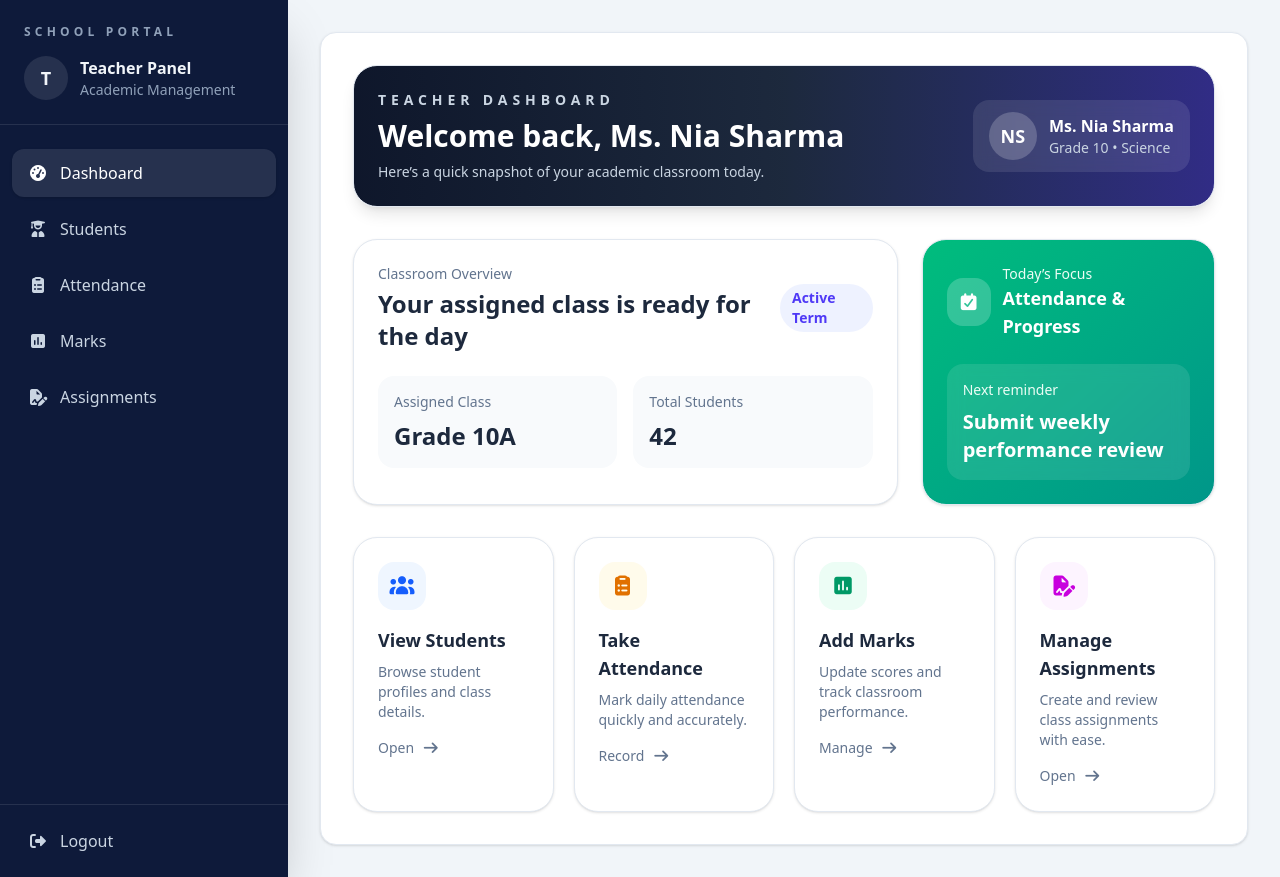
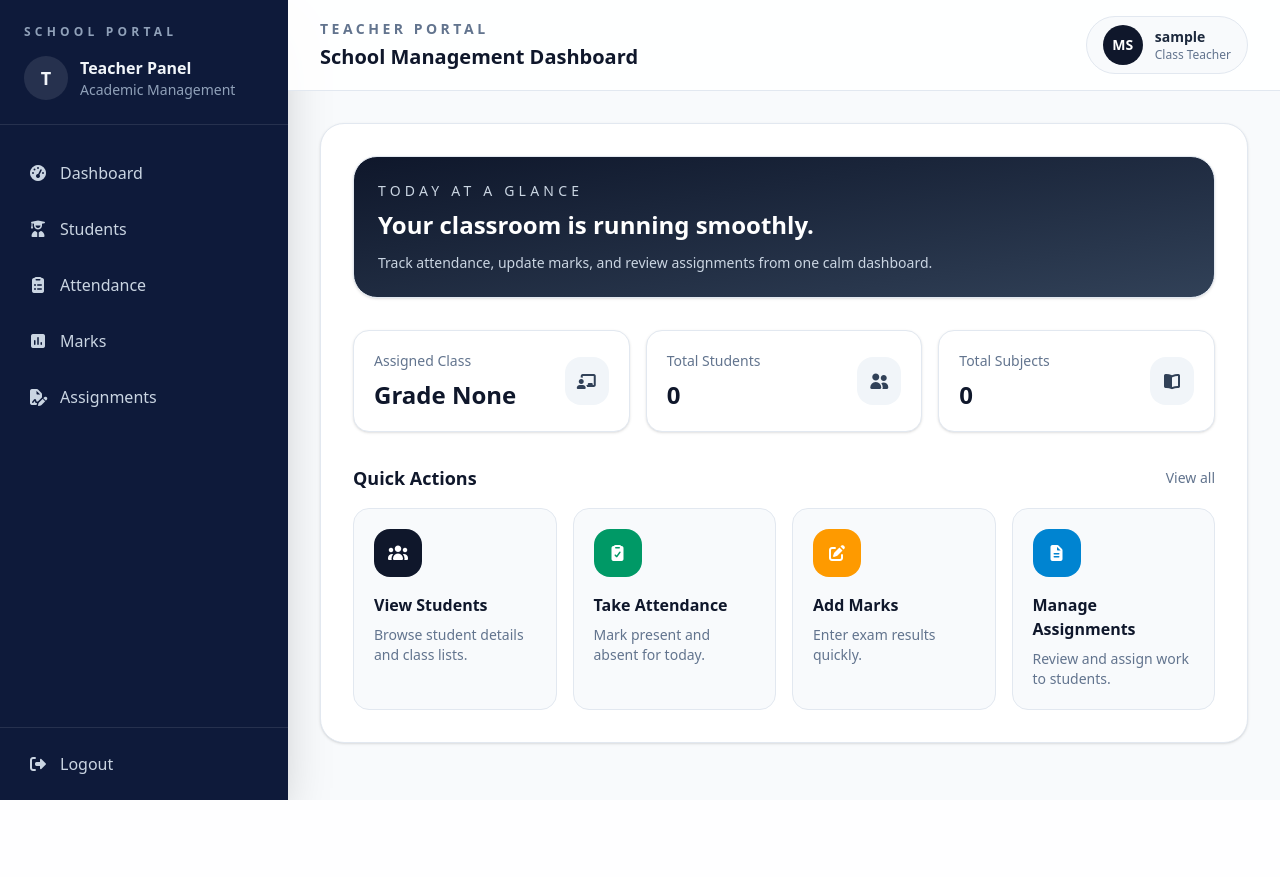
Before and after one commit to Prateek-Giree/sms-cnw-9-10, a Django app: page /dashboard/ in a window 1280 px wide. After the commit the page ends 800 px from the top, so only its background shows below. Run offline with Django 5.2, Linux system fonts and the light colour scheme; the visitor is signed in with stand-in values (Sample User, id 1); data that the repository does not hold is empty; some libraries are stand-ins or nearby versions.

Commit message:
feat:student and attendance

```diff
--- a/accounts/templates/accounts/dashboard.html
+++ b/accounts/templates/accounts/dashboard.html
@@ -1,111 +1,78 @@
-{% extends "base.html" %}
+{% extends 'base.html' %}
 
+{% block title %}Dashboard{% endblock %}
 {% block content %}
 <div class="space-y-8">
-  <header class="flex flex-col gap-4 rounded-3xl border border-slate-200 bg-gradient-to-r from-slate-900 via-slate-800 to-indigo-900 p-6 text-white shadow-lg lg:flex-row lg:items-center lg:justify-between">
-    <div>
-      <p class="text-sm font-semibold uppercase tracking-[0.35em] text-slate-300">Teacher Dashboard</p>
-      <h1 class="mt-2 text-3xl font-semibold">Welcome back, Ms. Nia Sharma</h1>
-      <p class="mt-2 text-sm text-slate-300">Here’s a quick snapshot of your academic classroom today.</p>
-    </div>
-
-    <div class="flex items-center gap-3 rounded-2xl bg-white/10 px-4 py-3 backdrop-blur">
-      <div class="flex h-12 w-12 items-center justify-center rounded-full bg-white/20 text-lg font-semibold">NS</div>
+  <section class="rounded-3xl border border-slate-200 bg-gradient-to-br from-slate-900 to-slate-700 p-6 text-white shadow-sm">
+    <div class="flex flex-col gap-4 lg:flex-row lg:items-end lg:justify-between">
       <div>
-        <p class="font-semibold">Ms. Nia Sharma</p>
-        <p class="text-sm text-slate-300">Grade 10 • Science</p>
-      </div>
-    </div>
-  </header>
-
-  <section class="grid gap-6 lg:grid-cols-[1.3fr_0.7fr]">
-    <div class="rounded-3xl border border-slate-200 bg-white p-6 shadow-sm">
-      <div class="flex items-center justify-between gap-3">
-        <div>
-          <p class="text-sm font-medium text-slate-500">Classroom Overview</p>
-          <h2 class="mt-1 text-2xl font-semibold text-slate-800">Your assigned class is ready for the day</h2>
-        </div>
-        <span class="rounded-full bg-indigo-50 px-3 py-1 text-sm font-semibold text-indigo-600">Active Term</span>
+        <p class="text-sm font-medium uppercase tracking-[0.3em] text-slate-300">Today at a glance</p>
+        <h2 class="mt-2 text-2xl font-semibold">Your classroom is running smoothly.</h2>
+        <p class="mt-3 max-w-2xl text-sm text-slate-300">Track attendance, update marks, and review assignments from one calm dashboard.</p>
       </div>
 
-      <div class="mt-6 grid gap-4 sm:grid-cols-2">
-        <div class="rounded-2xl bg-slate-50 p-4">
+    </div>
+  </section>
+
+  <section class="grid gap-4 md:grid-cols-3">
+    <div class="rounded-2xl border border-slate-200 bg-white p-5 shadow-sm">
+      <div class="flex items-center justify-between">
+        <div>
           <p class="text-sm text-slate-500">Assigned Class</p>
-          <p class="mt-2 text-2xl font-semibold text-slate-800">Grade 10A</p>
+          <p class="mt-2 text-2xl font-semibold text-slate-900">Grade {{ classroom }}</p>
         </div>
-        <div class="rounded-2xl bg-slate-50 p-4">
-          <p class="text-sm text-slate-500">Total Students</p>
-          <p class="mt-2 text-2xl font-semibold text-slate-800">42</p>
-        </div>
+        <div class="rounded-2xl bg-slate-100 p-3 text-slate-700"><i class="fa-solid fa-chalkboard-user"></i></div>
       </div>
     </div>
 
-    <div class="rounded-3xl border border-slate-200 bg-gradient-to-br from-emerald-500 to-teal-600 p-6 text-white shadow-sm">
-      <div class="flex items-center gap-3">
-        <div class="flex h-12 w-12 items-center justify-center rounded-2xl bg-white/20 text-lg">
-          <i class="fa-solid fa-calendar-check"></i>
+    <div class="rounded-2xl border border-slate-200 bg-white p-5 shadow-sm">
+      <div class="flex items-center justify-between">
+        <div>
+          <p class="text-sm text-slate-500">Total Students</p>
+          <p class="mt-2 text-2xl font-semibold text-slate-900">{{ student_count }}</p>
         </div>
+        <div class="rounded-2xl bg-slate-100 p-3 text-slate-700"><i class="fa-solid fa-user-group"></i></div>
+      </div>
+    </div>
+
+    <div class="rounded-2xl border border-slate-200 bg-white p-5 shadow-sm">
+      <div class="flex items-center justify-between">
         <div>
-          <p class="text-sm text-emerald-50">Today’s Focus</p>
-          <p class="text-lg font-semibold">Attendance & Progress</p>
+          <p class="text-sm text-slate-500">Total Subjects</p>
+          <p class="mt-2 text-2xl font-semibold text-slate-900">{{ subject_count }}</p>
         </div>
-      </div>
-
-      <div class="mt-6 rounded-2xl bg-white/10 p-4 backdrop-blur">
-        <p class="text-sm text-emerald-50">Next reminder</p>
-        <p class="mt-2 text-xl font-semibold">Submit weekly performance review</p>
+        <div class="rounded-2xl bg-slate-100 p-3 text-slate-700"><i class="fa-solid fa-book-open"></i></div>
       </div>
     </div>
   </section>
 
-  <section class="grid gap-5 md:grid-cols-2 xl:grid-cols-4">
-    <a href="#" class="group rounded-3xl border border-slate-200 bg-white p-6 shadow-sm transition duration-200 hover:-translate-y-1 hover:shadow-lg">
-      <div class="flex h-12 w-12 items-center justify-center rounded-2xl bg-blue-50 text-blue-600">
-        <i class="fa-solid fa-users text-xl"></i>
-      </div>
-      <h3 class="mt-4 text-lg font-semibold text-slate-800">View Students</h3>
-      <p class="mt-2 text-sm text-slate-500">Browse student profiles and class details.</p>
-      <div class="mt-4 inline-flex items-center gap-2 text-sm font-medium text-slate-500">
-        Open
-        <i class="fa-solid fa-arrow-right transition group-hover:translate-x-1"></i>
-      </div>
-    </a>
-
-    <a href="#" class="group rounded-3xl border border-slate-200 bg-white p-6 shadow-sm transition duration-200 hover:-translate-y-1 hover:shadow-lg">
-      <div class="flex h-12 w-12 items-center justify-center rounded-2xl bg-amber-50 text-amber-600">
-        <i class="fa-solid fa-clipboard-list text-xl"></i>
-      </div>
-      <h3 class="mt-4 text-lg font-semibold text-slate-800">Take Attendance</h3>
-      <p class="mt-2 text-sm text-slate-500">Mark daily attendance quickly and accurately.</p>
-      <div class="mt-4 inline-flex items-center gap-2 text-sm font-medium text-slate-500">
-        Record
-        <i class="fa-solid fa-arrow-right transition group-hover:translate-x-1"></i>
-      </div>
-    </a>
-
-    <a href="#" class="group rounded-3xl border border-slate-200 bg-white p-6 shadow-sm transition duration-200 hover:-translate-y-1 hover:shadow-lg">
-      <div class="flex h-12 w-12 items-center justify-center rounded-2xl bg-emerald-50 text-emerald-600">
-        <i class="fa-solid fa-square-poll-vertical text-xl"></i>
-      </div>
-      <h3 class="mt-4 text-lg font-semibold text-slate-800">Add Marks</h3>
-      <p class="mt-2 text-sm text-slate-500">Update scores and track classroom performance.</p>
-      <div class="mt-4 inline-flex items-center gap-2 text-sm font-medium text-slate-500">
-        Manage
-        <i class="fa-solid fa-arrow-right transition group-hover:translate-x-1"></i>
-      </div>
-    </a>
-
-    <a href="#" class="group rounded-3xl border border-slate-200 bg-white p-6 shadow-sm transition duration-200 hover:-translate-y-1 hover:shadow-lg">
-      <div class="flex h-12 w-12 items-center justify-center rounded-2xl bg-fuchsia-50 text-fuchsia-600">
-        <i class="fa-solid fa-file-signature text-xl"></i>
-      </div>
-      <h3 class="mt-4 text-lg font-semibold text-slate-800">Manage Assignments</h3>
-      <p class="mt-2 text-sm text-slate-500">Create and review class assignments with ease.</p>
-      <div class="mt-4 inline-flex items-center gap-2 text-sm font-medium text-slate-500">
-        Open
-        <i class="fa-solid fa-arrow-right transition group-hover:translate-x-1"></i>
-      </div>
-    </a>
+  <section>
+    <div class="mb-4 flex items-center justify-between">
+      <h3 class="text-lg font-semibold text-slate-900">Quick Actions</h3>
+      <a href="#" class="text-sm font-medium text-slate-500">View all</a>
+    </div>
+    <div class="grid gap-4 md:grid-cols-2 xl:grid-cols-4">
+      <a href="#" class="rounded-2xl border border-slate-200 bg-slate-50 p-5 transition hover:border-slate-300 hover:bg-white">
+        <div class="flex h-12 w-12 items-center justify-center rounded-2xl bg-slate-900 text-white"><i class="fa-solid fa-users"></i></div>
+        <h4 class="mt-4 font-semibold text-slate-900">View Students</h4>
+        <p class="mt-2 text-sm text-slate-500">Browse student details and class lists.</p>
+      </a>
+      <a href="#" class="rounded-2xl border border-slate-200 bg-slate-50 p-5 transition hover:border-slate-300 hover:bg-white">
+        <div class="flex h-12 w-12 items-center justify-center rounded-2xl bg-emerald-600 text-white"><i class="fa-solid fa-clipboard-check"></i></div>
+        <h4 class="mt-4 font-semibold text-slate-900">Take Attendance</h4>
+        <p class="mt-2 text-sm text-slate-500">Mark present and absent for today.</p>
+      </a>
+      <a href="#" class="rounded-2xl border border-slate-200 bg-slate-50 p-5 transition hover:border-slate-300 hover:bg-white">
+        <div class="flex h-12 w-12 items-center justify-center rounded-2xl bg-amber-500 text-white"><i class="fa-solid fa-pen-to-square"></i></div>
+        <h4 class="mt-4 font-semibold text-slate-900">Add Marks</h4>
+        <p class="mt-2 text-sm text-slate-500">Enter exam results quickly.</p>
+      </a>
+      <a href="#" class="rounded-2xl border border-slate-200 bg-slate-50 p-5 transition hover:border-slate-300 hover:bg-white">
+        <div class="flex h-12 w-12 items-center justify-center rounded-2xl bg-sky-600 text-white"><i class="fa-solid fa-file-lines"></i></div>
+        <h4 class="mt-4 font-semibold text-slate-900">Manage Assignments</h4>
+        <p class="mt-2 text-sm text-slate-500">Review and assign work to students.</p>
+      </a>
+    </div>
   </section>
 </div>
 {% endblock %}
--- a/accounts/views.py
+++ b/accounts/views.py
@@ -3,6 +3,7 @@ from django.contrib.auth import authenticate, login, logout
 from django.contrib.auth.decorators import login_required
 from students.models import ClassRoom
 from django.contrib import messages
+from academics.models import Subject
 
 
 def teacher_login(request):
@@ -29,6 +30,21 @@ def teacher_logout(request):
     logout(request)
     return redirect("login")
 
+
 @login_required
 def dashboard(request):
-    return render(request, "accounts/dashboard.html")
+    classroom = ClassRoom.objects.filter(teacher=request.user).first()
+
+    student_count = 0
+    subject_count = 0
+
+    if classroom:
+        student_count = classroom.students.count()
+        subject_count = Subject.objects.filter(classroom=classroom).count()
+
+    context = {
+        "classroom": classroom,
+        "student_count": student_count,
+        "subject_count": subject_count,
+    }
+    return render(request, "accounts/dashboard.html", context)
--- a/attendance/urls.py
+++ b/attendance/urls.py
@@ -1,4 +1,7 @@
 from django.urls import path
-
+from . import views
 urlpatterns = [
+path("list/",views.today_attendance,name="attendance"),
+path("mark/",views.mark_attendance,name="mark-attendance"),
+path("history/",views.attendance_history,name="attendance-history"),
 ]
--- a/students/urls.py
+++ b/students/urls.py
@@ -1,4 +1,5 @@
 from django.urls import path
-
+from . import views
 urlpatterns = [
+    path("list/",views.student,name="student")
 ]
--- a/templates/base.html
+++ b/templates/base.html
@@ -1,41 +1,58 @@
 {% load static %}
-
 <!doctype html>
 <html lang="en">
   <head>
     <meta charset="UTF-8" />
     <meta name="viewport" content="width=device-width, initial-scale=1.0" />
-    <title>{% block title %} My site {% endblock title %}</title>
+    <title>{% block title %}School Portal{% endblock title %}</title>
     <script src="https://cdn.jsdelivr.net/npm/@tailwindcss/browser@4"></script>
-     <script src="https://cdn.jsdelivr.net/npm/sweetalert2@11"></script>
-    <link rel="stylesheet" href="{% static 'css/styles.css' %}" />
+    <script src="https://cdn.jsdelivr.net/npm/sweetalert2@11"></script>
     <link rel="stylesheet" href="https://cdnjs.cloudflare.com/ajax/libs/font-awesome/7.0.1/css/all.min.css" integrity="sha512-2SwdPD6INVrV/lHTZbO2nodKhrnDdJK9/kg2XD1r9uGqPo1cUbujc+IYdlYdEErWNu69gVcYgdxlmVmzTWnetw==" crossorigin="anonymous" referrerpolicy="no-referrer" />
   </head>
+  <body class="bg-slate-50 text-slate-800">
+    <div class="min-h-screen bg-slate-50">
+      <div class="flex min-h-screen flex-col lg:flex-row">
+        {% include 'sidebar.html' %}
+        <div class="flex-1">
+          <header class="border-b border-slate-200 bg-white/90 px-4 py-4 sm:px-6 lg:px-8">
+            <div class="flex flex-col gap-4 sm:flex-row sm:items-center sm:justify-between">
+              <div>
+                <p class="text-sm font-semibold uppercase tracking-[0.25em] text-slate-500">{% block page_label %}Teacher Portal{% endblock %}</p>
+                <h1 class="mt-1 text-xl font-semibold text-slate-900">{% block page_title %}School Management Dashboard{% endblock %}</h1>
+              </div>
+              <div class="flex items-center gap-3 rounded-full border border-slate-200 bg-slate-50 px-4 py-2">
+                <div class="flex h-10 w-10 items-center justify-center rounded-full bg-slate-900 text-sm font-semibold text-white">MS</div>
+                <div>
+                  <p class="text-sm font-semibold text-slate-800">{{ request.user.username }}</p>
+                  <p class="text-xs text-slate-500">Class Teacher</p>
+                </div>
+              </div>
+            </div>
+          </header>
 
-  <body">
-  <div class="flex min-h-screen bg-slate-100 text-slate-800">
-    {% include 'sidebar.html' %}
-      <main class="flex-1 p-8">
-        <div class="rounded-2xl border border-slate-200 bg-white p-8 shadow-sm">
-          {% block content %}{% endblock content %}
+          <main class="p-4 sm:p-6 lg:p-8">
+            <div class="rounded-3xl border border-slate-200 bg-white p-4 shadow-sm sm:p-6 lg:p-8">
+              {% block content %}{% endblock content %}
+            </div>
+          </main>
         </div>
-      </main>
+      </div>
+    </div>
 
-  </div>
-{% if messages %} {% for message in messages %}
-   <script>
-      Swal.fire(
-        {
-          toast:true,
-          position:"top-end",
-          title:"{{ message.tag | title}}",
-          text:"{{ message }}",
-          icon:"{{ message.tag }}",
-          timer:2500,
-          timerProgressBar:true
-        }
-      );
-    </script>
-    {% endfor %} {% endif %}
+    {% if messages %}
+      {% for message in messages %}
+        <script>
+          Swal.fire({
+            toast: true,
+            position: 'top-end',
+            title: '{{ message.tag | title }}',
+            text: '{{ message }}',
+            icon: '{{ message.tag }}',
+            timer: 2500,
+            timerProgressBar: true
+          });
+        </script>
+      {% endfor %}
+    {% endif %}
   </body>
 </html>
--- a/templates/sidebar.html
+++ b/templates/sidebar.html
@@ -1,11 +1,9 @@
-<aside class="flex w-72 flex-col justify-between bg-[#0e1a3a] p-0 text-slate-100 shadow-2xl">
+<aside class="w-full bg-[#0e1a3a] p-0 text-slate-100 shadow-2xl lg:w-72 lg:flex lg:flex-col lg:justify-between">
   <div>
     <div class="border-b border-white/10 px-6 py-6">
       <p class="text-xs font-semibold uppercase tracking-[0.35em] text-slate-400">School Portal</p>
       <div class="mt-4 flex items-center gap-3">
-        <div class="flex h-11 w-11 items-center justify-center rounded-full bg-white/10 text-lg font-semibold">
-          T
-        </div>
+        <div class="flex h-11 w-11 items-center justify-center rounded-full bg-white/10 text-lg font-semibold">T</div>
         <div>
           <p class="font-semibold">Teacher Panel</p>
           <p class="text-sm text-slate-400">Academic Management</p>
@@ -14,32 +12,31 @@
     </div>
 
     <nav class="mt-6 space-y-2 px-3">
-      <a href="#" class="flex items-center gap-3 rounded-xl bg-white/10 px-4 py-3 text-white shadow-sm">
+      <a href="{% url "dashboard" %}" class="flex items-center gap-3 rounded-xl px-4 py-3 text-slate-300 transition hover:bg-white/10 hover:text-white">
         <span class="text-base"><i class="fa-solid fa-gauge-high"></i></span>
         <span>Dashboard</span>
       </a>
-      <a href="#" class="flex items-center gap-3 rounded-xl px-4 py-3 text-slate-300 transition hover:bg-white/10 hover:text-white">
+      <a href="{% url "student" %}" class="flex items-center gap-3 rounded-xl px-4 py-3 text-slate-300 transition hover:bg-white/10 hover:text-white">
         <span class="text-base"><i class="fa-solid fa-user-graduate"></i></span>
         <span>Students</span>
       </a>
-      <a href="#" class="flex items-center gap-3 rounded-xl px-4 py-3 text-slate-300 transition hover:bg-white/10 hover:text-white">
+      <a href="{% url "attendance" %}" class="flex items-center gap-3 rounded-xl px-4 py-3 text-slate-300 transition hover:bg-white/10 hover:text-white">
         <span class="text-base"><i class="fa-solid fa-clipboard-list"></i></span>
         <span>Attendance</span>
       </a>
-      <a href="#" class="flex items-center gap-3 rounded-xl px-4 py-3 text-slate-300 transition hover:bg-white/10 hover:text-white">
+      <a href="/academics/marks/" class="flex items-center gap-3 rounded-xl px-4 py-3 text-slate-300 transition hover:bg-white/10 hover:text-white">
         <span class="text-base"><i class="fa-solid fa-square-poll-vertical"></i></span>
         <span>Marks</span>
       </a>
-      <a href="#" class="flex items-center gap-3 rounded-xl px-4 py-3 text-slate-300 transition hover:bg-white/10 hover:text-white">
+      <a href="/academics/assignments/" class="flex items-center gap-3 rounded-xl px-4 py-3 text-slate-300 transition hover:bg-white/10 hover:text-white">
         <span class="text-base"><i class="fa-solid fa-file-signature"></i></span>
         <span>Assignments</span>
       </a>
-
     </nav>
   </div>
 
   <div class="border-t border-white/10 p-3">
-    <a href="#" class="flex items-center gap-3 rounded-xl px-4 py-3 text-slate-300 transition hover:bg-red-500/20 hover:text-red-300">
+    <a href="{% url "logout" %}" class="flex items-center gap-3 rounded-xl px-4 py-3 text-slate-300 transition hover:bg-red-500/20 hover:text-red-300">
       <span class="text-base"><i class="fa-solid fa-right-from-bracket"></i></span>
       <span>Logout</span>
     </a>
```
Also changed, not shown: academics/templates/academics/assignment_form.html (added, +39 -0 lines), academics/templates/academics/assignment_list.html (added, +54 -0 lines), academics/templates/academics/marks_form.html (added, +55 -0 lines), attendance/templates/attendance/attendance_form.html (added, +69 -0 lines), attendance/templates/attendance/attendance_history.html (added, +57 -0 lines), attendance/templates/attendance/today_attendance.html (added, +55 -0 lines), attendance/views.py (+56 -1 lines), students/templates/students/student_list.html (added, +79 -0 lines), students/views.py (+22 -0 lines).
